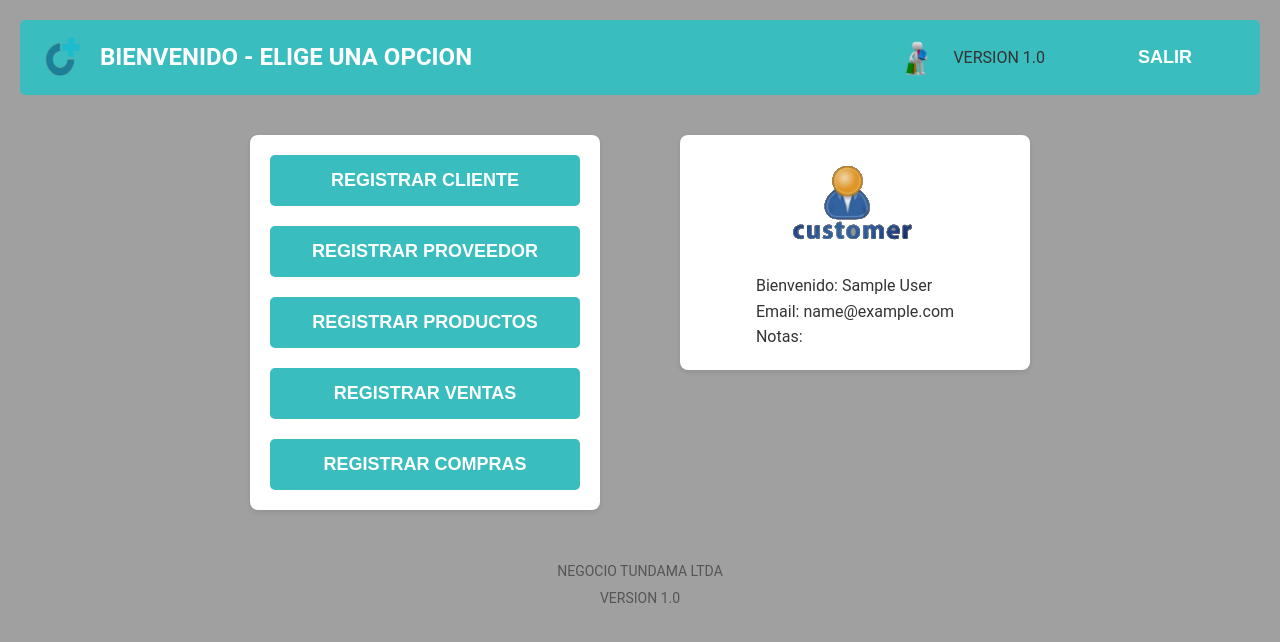
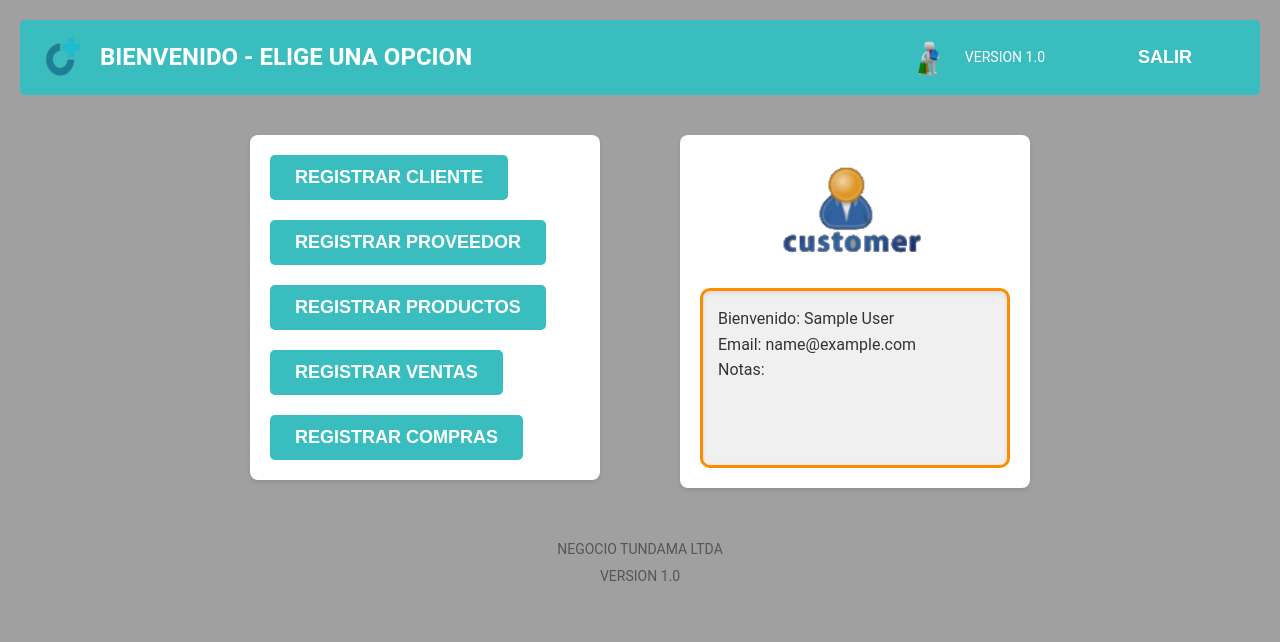
Before and after one commit to DanielFernandoVelazco/tundama-system, a React (Create React App) app in the folder frontend/: page /menu in a window 1280 px wide. Shown: the top 642 px of the page. Built offline with nearby package versions, Linux system fonts and the light colour scheme; sample sign-in values are in the browser's storage.

Commit message:
Modifica css menu

```diff
--- a/frontend/src/pages/Menu/Menu.css
+++ b/frontend/src/pages/Menu/Menu.css
@@ -4,68 +4,12 @@
     padding: 20px;
 }
 
-.header {
-    width: 100%;
-    display: flex;
-    align-items: center;
-    justify-content: space-between;
-    background-color: #3ABDBF;
-    padding: 15px 20px;
-    border-radius: 5px;
-    margin-bottom: 30px;
-}
-
-.header-left {
-    display: flex;
-    align-items: center;
-}
-
-.header-logo {
-    width: 45px;
-    height: 45px;
-    margin-right: 15px;
-}
-
-.header h1 {
-    color: white;
-    font-size: 24px;
-    margin: 0;
-    text-transform: uppercase;
-}
-
-.header-right {
-    display: flex;
-    align-items: center;
-    gap: 15px;
-}
-
-.header-icon {
-    width: 40px;
-    height: 40px;
-}
-
-.version {
+.version-menu {
     color: white;
     font-size: 14px;
 }
 
-.button {
-    background-color: #3ABDBF;
-    color: white;
-    padding: 12px 25px;
-    border: none;
-    border-radius: 5px;
-    font-size: 18px;
-    cursor: pointer;
-    text-transform: uppercase;
-    font-weight: bold;
-}
-
-.button:hover {
-    background-color: #2CA7A9;
-}
-
-.button-regresar {
+.button-regresar-menu {
     margin-left: 30px;
     padding: 10px 20px;
     font-size: 16px;
@@ -92,7 +36,7 @@
     min-width: 350px;
 }
 
-.main-menu-options .button {
+.main-menu-options .button-menu {
     width: 100%;
     text-align: center;
     padding: 15px 20px;
@@ -110,12 +54,12 @@
     width: 350px;
 }
 
-.user-figure {
+.user-figure-menu {
     width: 150px;
     height: auto;
 }
 
-.whiteboard {
+.whiteboard-menu {
     width: 100%;
     height: 180px;
     background-color: #f0f0f0;
@@ -123,17 +67,6 @@
     border-radius: 10px;
     padding: 15px;
     box-shadow: inset 0 2px 5px rgba(0, 0, 0, 0.1);
-}
-
-.footer-info {
-    text-align: center;
-    margin-top: 50px;
-    font-size: 14px;
-    color: #555;
-}
-
-.footer-info p {
-    margin: 5px 0;
 }
 
 @media (max-width: 768px) {
@@ -149,13 +82,13 @@
         max-width: 400px;
     }
 
-    .header {
+    .header-menu {
         flex-direction: column;
         gap: 10px;
         text-align: center;
     }
 
-    .header h1 {
+    .header-menu h1 {
         font-size: 18px;
     }
 }
```
